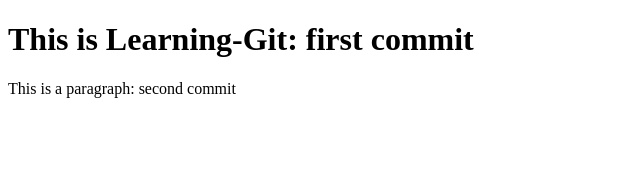
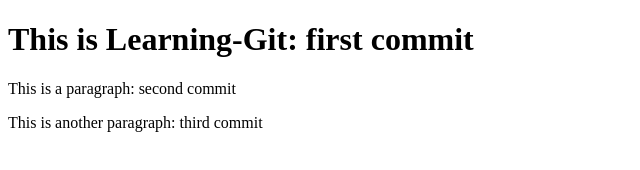
Before and after one commit to MYTHICxatnys/learning-git, a plain HTML site: page index.html in a window 1280 px wide. Shown: the whole page, without its empty margins (0-640 px from the left). Drawn offline with Linux system fonts and the light colour scheme.

Commit message:
Third commit

```diff
--- a/index.html
+++ b/index.html
@@ -9,5 +9,6 @@
 <body>
         <h1>This is Learning-Git: first commit</h1>
         <p>This is a paragraph: second commit</p>
+        <p>This is another paragraph: third commit</p>
 </body>
 </html>
```
